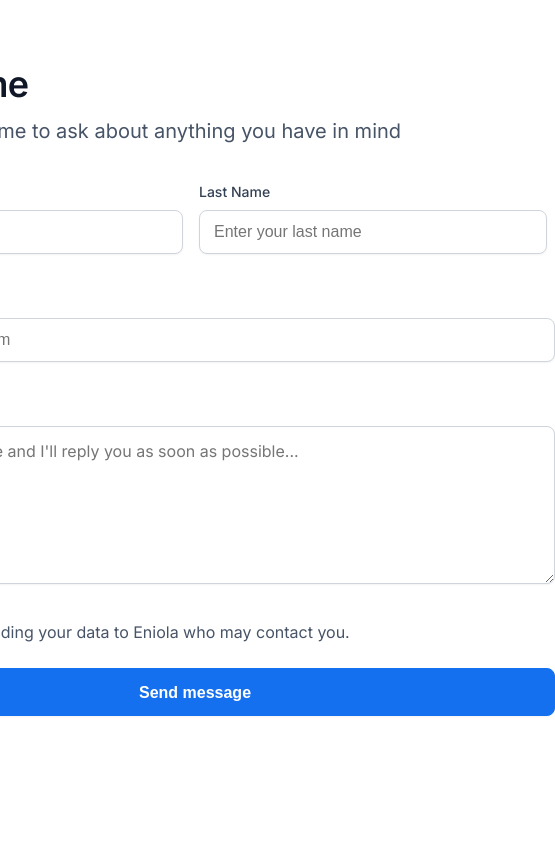
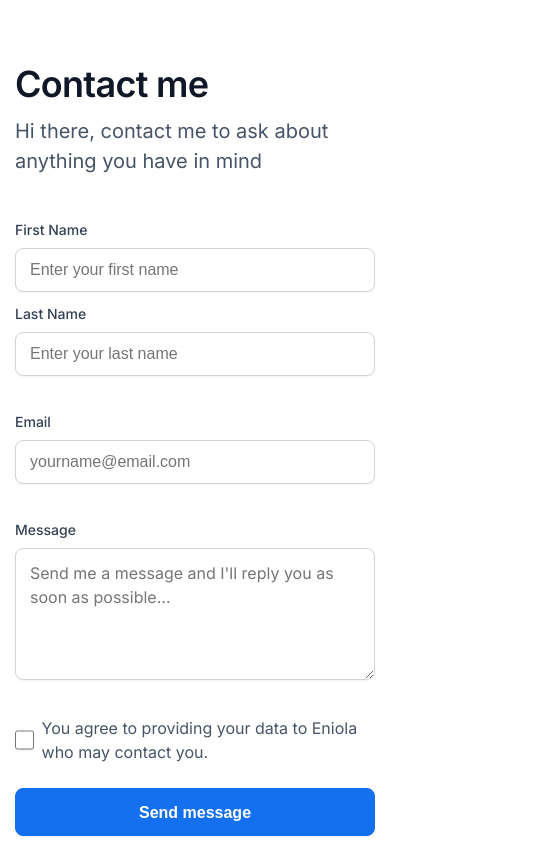
Before and after one commit to Eniola-Bakare/Stage1-Hng9, a React (Create React App) app: page /contact in a window 390 px wide. Shown: the top 844 px of the page, 555 px wide, since content can reach past the window. Built offline with nearby package versions, Linux system fonts and the light colour scheme.

Commit message:
Finally done! Checked: responsiveness and design and functionality

```diff
--- a/src/App.css
+++ b/src/App.css
@@ -196,22 +196,25 @@ box-shadow: 0px 1px 2px rgba(16, 24, 40, 0.05);
 .contact_div{
   display: flex;
   justify-content: flex-start;
+  align-items: center;
   text-align: start;
   margin-top: 30px;
-  height: 800px;
+  width: 100%;
+  box-sizing: border-box;
+  /* height: 800px; */
 
 }
-
+.contact_heading{
+  /* width: 93%; */
+}
 .contact_title{
-font-family: 'Inter';
-font-style: normal;
 font-weight: 600;
 font-size: 36px;
 line-height: 44px;
 letter-spacing: -0.02em;
 margin: 0;
 margin-bottom: 10px;
-
+width: 100%;
 /* Gray/900 */
 color: #101828;
 
@@ -294,6 +297,7 @@ background: #FFFFFF;
 border: 1px solid #D0D5DD;
 box-shadow: 0px 1px 2px rgba(16, 24, 40, 0.05);
 border-radius: 8px;
+box-sizing: border-box;
 
 color: #101828;
 font-weight: 400;
@@ -340,11 +344,9 @@ color: #475467;
 
 }
 
-
-
 form button{
 padding: 12px 20px;
-width: 720px;
+width: 100%;
 height: 48px;
 
 /* Primary/600 */
@@ -366,3 +368,33 @@ line-height: 24px;
 /* Base/White */
 color: #FFFFFF;
 }
+
+
+/* media queries for contact page */
+
+@media only screen and (max-width: 780px) {
+  .contact_div{
+    width: 100%;
+    padding: 0 15px;
+  }
+  .firstN_lastN_div{
+    display: flex;
+    flex-direction: column !important;
+    /* margin: 0; */
+  }
+  .lastName{
+    margin: 0 !important;
+  }
+  .firstN_lastN_div input,
+  form button,
+  .email_input,
+  form textarea{
+    /* width: 567.53px; */
+    width: 100%;
+  }
+
+  .contact_subtitle,
+  .checkBox_para{
+    width: 100%;
+  }
+}
--- a/src/components/ContactMe.js
+++ b/src/components/ContactMe.js
@@ -8,10 +8,7 @@ const ContactMe = () => {
   return (
     <>
         <Stack spacing={2} direction='column' className='contact_div'>
-          <Stack className='contact_heading'>
-            <p className='contact_title' > Contact me </p>
-            <p className='contact_subtitle' > Hi there, contact me to ask about anything you have in mind</p>
-          </Stack>
+
           <InputFields />
 
 				</Stack>
--- a/src/components/InputFields.jsx
+++ b/src/components/InputFields.jsx
@@ -47,7 +47,12 @@ const InputFields = () => {
 
 			<Stack direction='column'spacing={3} >
 
-					<Stack direction='row' spacing={2}>
+					<Stack className='contact_heading'>
+						<p className='contact_title' > Contact me </p>
+						<p className='contact_subtitle' > Hi there, contact me to ask about anything you have in mind</p>
+					</Stack>
+
+					<Stack direction='row' spacing={2} className='firstN_lastN_div'>
 						<Stack>
 							<label>First Name </label>
 							<input id='first_name' value={firstName} onChange={e => setFirstName(e.target.value )} placeholder='Enter your first name' />
@@ -56,7 +61,7 @@ const InputFields = () => {
 								: ''}
 						</Stack>
 
-						<Stack>
+						<Stack className='lastName'>
 							<label>Last Name</label>
 							<input id='last_name' value={lastName} onChange={e => setLastName (e.target.value)} placeholder='Enter your last name' />
 							{error && lastName.length <= 0
@@ -97,6 +102,7 @@ const InputFields = () => {
 						<Toast value={open} hide={4000} close={handleClose}/>
 					</Stack>
 			</Stack>
+
 		</form>
 	</Stack>
   )
```
